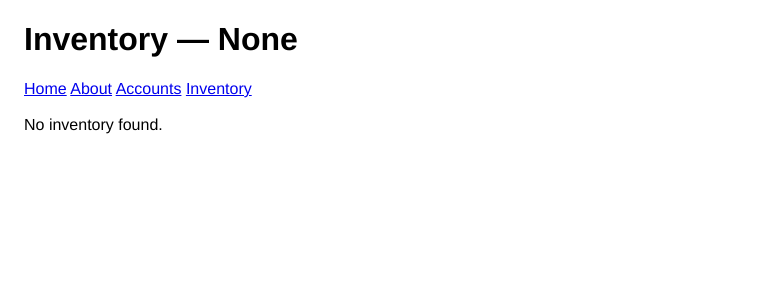
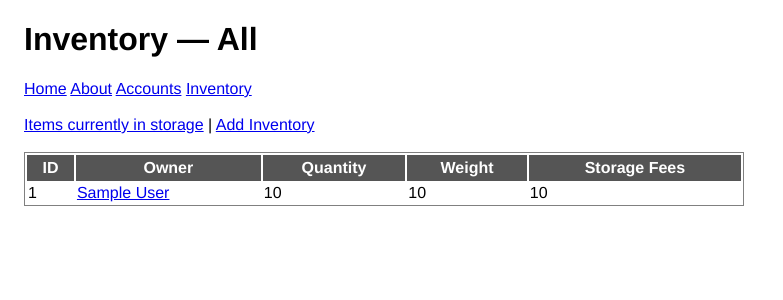
Before and after one commit to dannysellers/django_orders, a Django app: page /inventory in a window 1280 px wide. Shown: the top 300 px of the page, without its empty margins (0-783 px from the left). Run offline with Django 3.2, Linux system fonts and the light colour scheme; tables that the repository leaves empty hold one stand-in row (values such as "Sample post").

Commit message:
inventory views starting to come together

```diff
--- a/tracker/inv_views.py
+++ b/tracker/inv_views.py
@@ -1,6 +1,6 @@
 from django.http import HttpResponse
 from django.template import RequestContext
-from django.shortcuts import render_to_response
+from django.shortcuts import render_to_response, redirect
 from datetime import date
 
 from models import Customer, Inventory
@@ -23,7 +23,7 @@ def get_items_by_status(status_bound):
 	status = 0
 	itemlist = []
 	while status < status_bound:
-		itemlist.append(Inventory.objects.get(status = status))
+		itemlist.append(Inventory.objects.all().filter(status = status))
 		status += 1
 
 	return itemlist
@@ -32,37 +32,68 @@ def get_items_by_status(status_bound):
 def inventory(request):
 	context = RequestContext(request)
 	context_dict = {}
-	# acct = request.GET.get('acct')
-	status_filter = request.GET.get('status')
+
+	# URL keywords
+	acct = request.GET.get('acct')
+	# status_filter = request.GET.get('status')
+
+	context_dict['headers'] = ['ID', 'Owner', 'Quantity', 'Weight', 'Storage Fees']
 
 	try:
-		# Retrieve one account's items
-		# if acct:
-		# 	try:
-		# 		customer = Customer.objects.get(acct = acct)
-		# 		context_dict['customer'] = customer
-		# 		context_dict['inventory_list'] = Inventory.objects.get(owner = customer)
-		# 	except Customer.DoesNotExist:
-		# 		context_dict['error_message'] = "Sorry, I couldn't find account {}.".format(acct)
-		# 		return render_to_response('tracker/inventory.html', context_dict, context)
-		# # Retrieve items with status below status_filter
-		# elif status_filter:
-		# 	context_dict['filter'] = status_filter
-		# 	if status_filter == 'received':
-		# 		context_dict['inventory_list'] = get_items_by_status(3)
-		# 	elif status_filter == 'stored':
-		# 		context_dict['inventory_list'] = get_items_by_status(4)
-		# else:
-		# 	context_dict['inventory_list'] = get_items_by_status(4)
-		context_dict['filter'] = status_filter
-		context_dict['inventory_list'] = get_items_by_status(3)
+		if acct:
+			try:
+				customer = Customer.objects.get(acct = acct)
+				context_dict['customer'] = customer
+				context_dict['inventory_list'] = Inventory.objects.order_by('itemid').filter(
+					owner = customer)
+				pass
+			except Customer.DoesNotExist:
+				context_dict['error_message'] = "Sorry, I couldn't find account {}.".format(acct)
+				return render_to_response('tracker/inventory.html', context_dict, context)
+			except Inventory.DoesNotExist:
+				context_dict['error_message'] = "No inventory found."
+				return render_to_response('tracker/inventory.html', context_dict, context)
+
+		else:
+			context_dict['filter'] = 'All'
+			ilist = Inventory.objects.all()
+			context_dict['inventory_list'] = ilist
+
 	except Inventory.DoesNotExist:
+		context_dict['inventory_list'] = []
 		context_dict['error_message'] = "No inventory found."
 
 	return render_to_response('tracker/inventory.html', context_dict, context)
 
 
 def add_item (request, account_name_url):
-	# context = RequestContext(request)
-	print account_name_url
-	return HttpResponse("This page is for adding items to a customer's inventory.")
+	context = RequestContext(request)
+	context_dict = {}
+
+	owner = account_name_url
+
+	if request.method == 'POST':
+		form = forms.InventoryForm(request.POST)
+
+		if form.is_valid():
+			item = form.save(Commit = False)
+
+			try:
+				cust = Customer.objects.get(acct = owner)
+				item.owner = cust
+			except Customer.DoesNotExist:
+				return render_to_response('tracker/add_customer.html',
+										  context_dict,
+										  context)
+
+			item.storage_fees = item.quantity * item.weight
+			item.save()
+
+			return redirect(inventory, permanent=True)
+		else:
+			print form.errors
+	else:
+		form = forms.InventoryForm()
+
+	context_dict['form'] = form
+	return render_to_response('tracker/add_item.html', context_dict, context)
--- a/tracker/templates/tracker/accounts.html
+++ b/tracker/templates/tracker/accounts.html
@@ -58,6 +58,7 @@
 				{% endif %}
 			</tr>
 		</table>
+		{{ customer.name }}'s inventory goes here.
 	{% else %}
 		{{ error_message }}<br/>
 	{% endif %}
--- a/tracker/templates/tracker/inventory.html
+++ b/tracker/templates/tracker/inventory.html
@@ -2,21 +2,34 @@
 {% load static %}
 
 {% block header %}
-{#	{% if customer %}#}
-{#		<h1>Inventory &#8212; {{ customer.name }}</h1>#}
-{#	{% else %}#}
+	{% if customer %}
+		<h1>Inventory &#8212; {{ customer.name }}</h1>
+	{% else %}
 		<h1>Inventory &#8212; {{ filter }}</h1>
-{#	{% endif customer %}#}
+	{% endif %}
 {% endblock header %}
 
 {% block content %}
+	<a href="/inventory?status=stored">Items currently in storage</a>
+	| <a href="/inventory?add">Add Inventory</a>
 	{% if inventory_list %}
-		<table>
-		<tr>
-			{% for item in inventory_list %}
-				<td>Item: {{ item.itemid }}</td>
-			{% endfor %}
-		</tr>
+		<br/><br/><table>
+			<tr>
+				{% for item in headers %}
+					<th>{{ item }}</th>
+				{% endfor %}
+			</tr>
+			<tr>
+				{% for item in inventory_list %}
+					<td id="item_id">{{ item.itemid }}</td>
+					<td id="item_owner">
+						<a href="accounts/{{ item.owner.acct }}">{{ item.owner.name }}</a>
+					</td>
+					<td id="item_quantity">{{ item.quantity }}</td>
+					<td id="item_weight">{{ item.weight }}</td>
+					<td id="item_storage_fees">{{ item.storage_fees }}</td>
+				{% endfor %}
+			</tr>
 		</table>
 	{% else %}
 		{{ error_message }}
--- a/tracker/urls.py
+++ b/tracker/urls.py
@@ -23,4 +23,5 @@ urlpatterns += patterns('',
 	url(r'^accounts/(?P<account_name_url>\S+)/add_item/$', inv_views.add_item, name = 'add_item'),
 	url(r'^accounts/(?P<account_name_url>\S+)/add_inventory/$', inv_views.add_item,
 		name = 'add_item'),
+	url(r'^add_inventory/$', inv_views.add_item, name='add_inventory'),
 )
```
Also changed, not shown: tracker/forms.py (+11 -8 lines).
